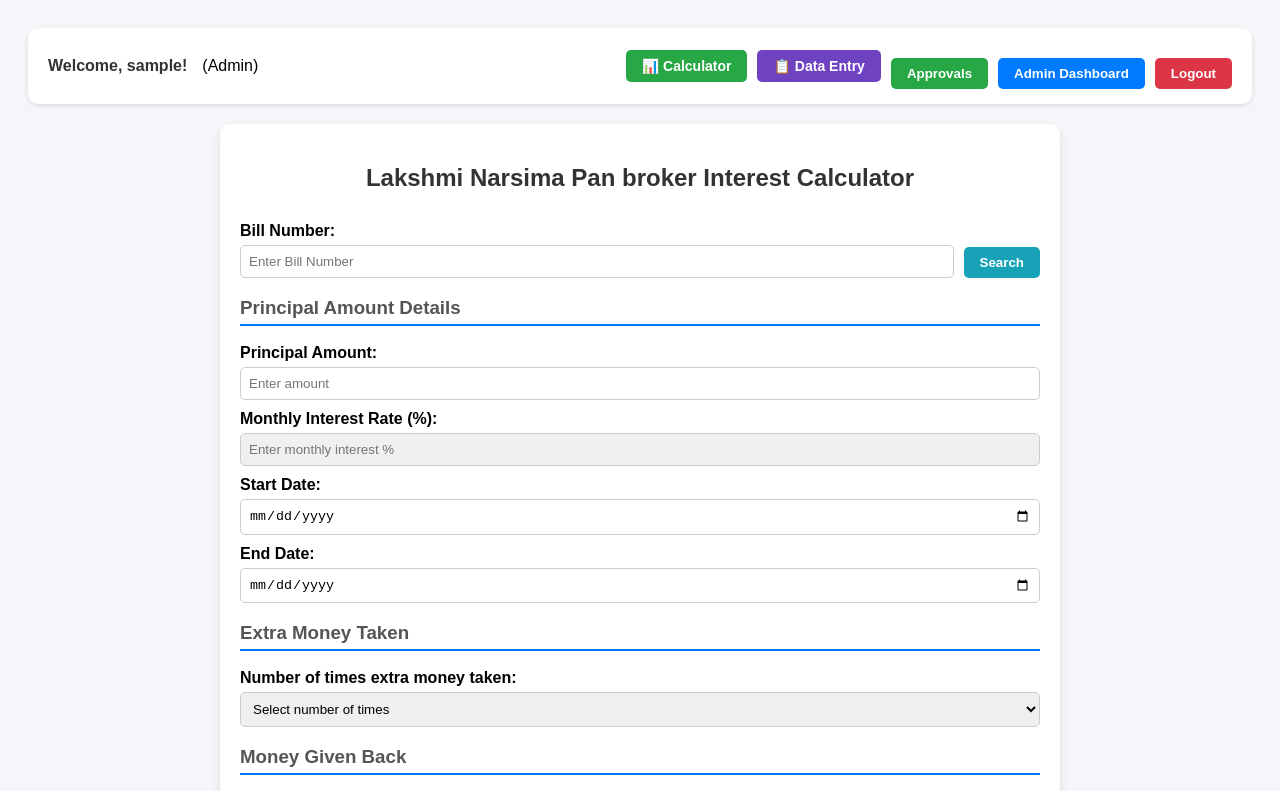
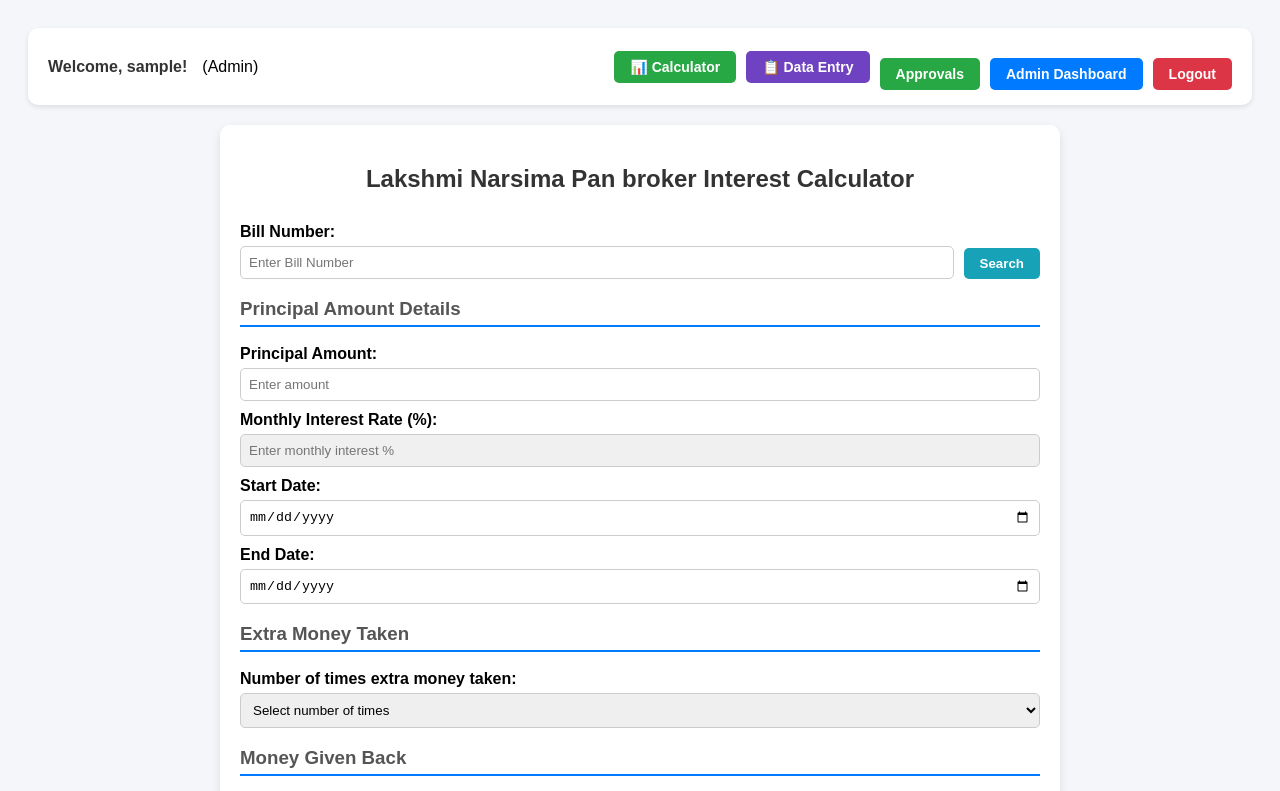
Before and after one commit to GOWRICHARANCHERRY/customerdata, a plain HTML site: page frontend/simple13.html in a window 1280 px wide. Shown: the top 791 px of the page. Drawn offline with Linux system fonts and the light colour scheme; sample sign-in values are in the browser's storage.

Commit message:
Fix button sizes: unify nav-btn, header-btn, logout-btn, btn-small to 14px with matching padding

```diff
--- a/frontend/simple13.html
+++ b/frontend/simple13.html
@@ -58,6 +58,9 @@
       cursor: pointer;
       font-weight: bold;
       transition: all 0.3s ease;
+      font-size: 14px;
+      text-decoration: none;
+      display: inline-block;
     }
     .logout-btn { background: #dc3545; color: white; }
     .logout-btn:hover { background: #c82333; }
--- a/frontend/style.css
+++ b/frontend/style.css
@@ -76,6 +76,9 @@
     cursor: pointer;
     font-weight: bold;
     transition: all 0.3s ease;
+    font-size: 14px;
+    text-decoration: none;
+    display: inline-block;
 }
 
 .logout-btn:hover {
```
Also changed, not shown: frontend/login.html (+1 -1 lines).
